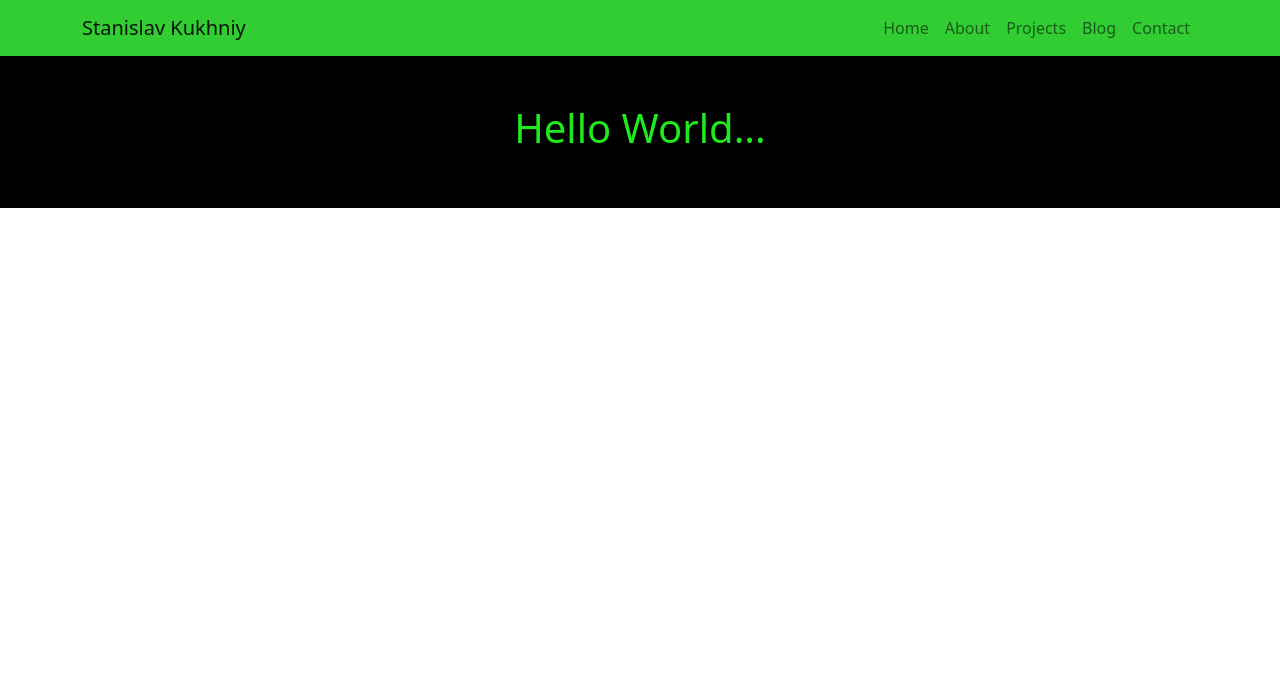
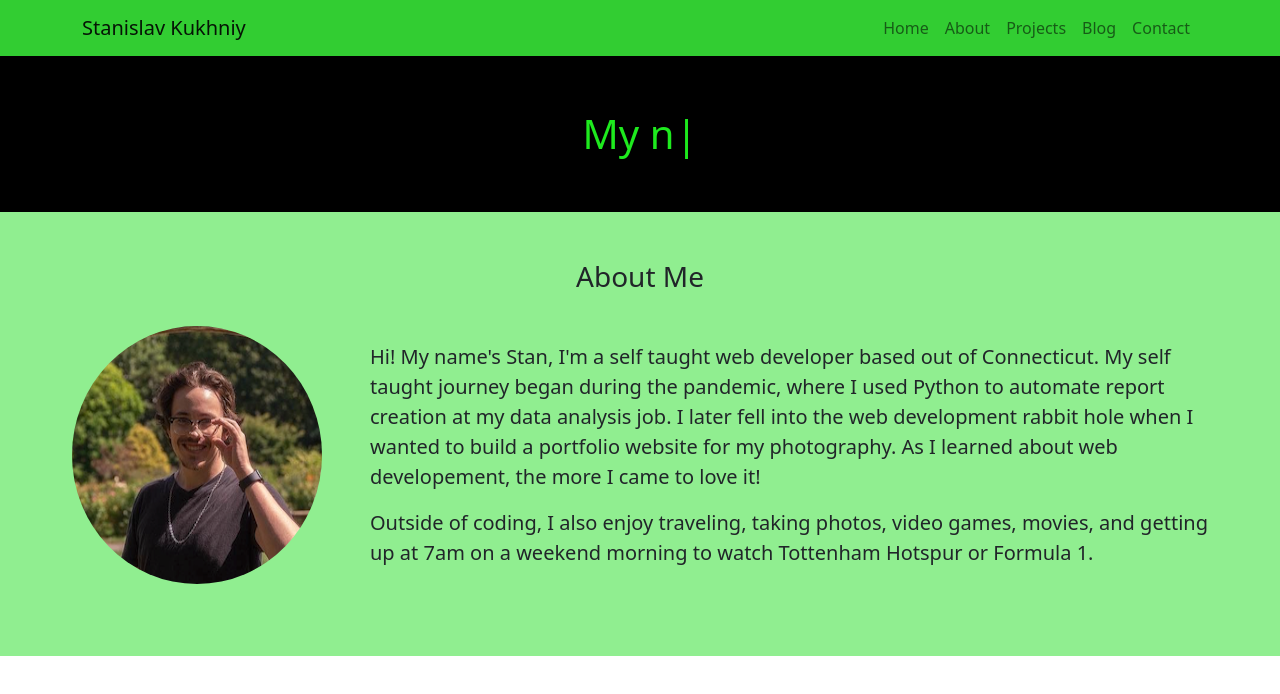
Before and after one commit to skukhniy/personal-website, a React (Create React App) app: page / in a window 1280 px wide. Shown: the top 694 px of the page. Built offline with nearby package versions, Linux system fonts and the light colour scheme.

Commit message:
added about me

```diff
--- a/package.json
+++ b/package.json
@@ -12,6 +12,7 @@
     "react-dom": "^18.2.0",
     "react-router-dom": "^6.4.0",
     "react-scripts": "5.0.1",
+    "typewriter-effect": "^2.19.0",
     "web-vitals": "^2.1.4"
   },
   "scripts": {
--- /dev/null
+++ b/src/components/About.js
@@ -0,0 +1,34 @@
+import React from "react";
+import me from "../assets/Me.png";
+
+export default function About() {
+	return (
+		<div className="about-custom p-5">
+			<div className="text-center">
+				<h3>About Me</h3>
+			</div>
+			<div className="d-sm-flex p-4">
+				<img
+					className="rounded-circle img-fluid me-5"
+					src={me}
+					alt="Its me!"
+				></img>
+				<div>
+					<p className="pt-3">
+						Hi! My name's Stan, I'm a self taught web developer based out of
+						Connecticut. My self taught journey began during the pandemic, where
+						I used Python to automate report creation at my data analysis job. I
+						later fell into the web development rabbit hole when I wanted to
+						build a portfolio website for my photography. As I learned about web
+						developement, the more I came to love it!
+					</p>
+					<p>
+						Outside of coding, I also enjoy traveling, taking photos, video
+						games, movies, and getting up at 7am on a weekend morning to watch
+						Tottenham Hotspur or Formula 1.
+					</p>
+				</div>
+			</div>
+		</div>
+	);
+}
--- a/src/components/Home.js
+++ b/src/components/Home.js
@@ -1,6 +1,12 @@
 import React from "react";
 import Introduction from "./Introduction";
+import About from "./About";
 
 export default function Home() {
-	return <Introduction />;
+	return (
+		<div>
+			<Introduction />
+			<About />
+		</div>
+	);
 }
--- a/src/components/Introduction.js
+++ b/src/components/Introduction.js
@@ -1,9 +1,21 @@
 import React from "react";
+import Typewriter from "typewriter-effect";
 
 export default function Introduction() {
 	return (
 		<div className="intro-custom p-5 text-center">
-			<h1>Hello World...</h1>
+			<Typewriter
+				onInit={(typewriter) => {
+					typewriter
+
+						.typeString("Hello World...")
+
+						.pauseFor(1000)
+						.deleteAll()
+						.typeString("My name is Stan :)")
+						.start();
+				}}
+			/>
 		</div>
 	);
 }
--- a/src/styles/App.scss
+++ b/src/styles/App.scss
@@ -11,4 +11,10 @@ body {
 .intro-custom {
 	background-color: black;
 	color: rgb(30, 234, 30);
+	font-size: 40px;
 }
+
+.about-custom {
+	background-color: lightgreen;
+	font-size: 20px;
+}
```
Also changed, not shown: src/assets/Me.png (added), 1 other file (tests, documents, lock files or other folders).
